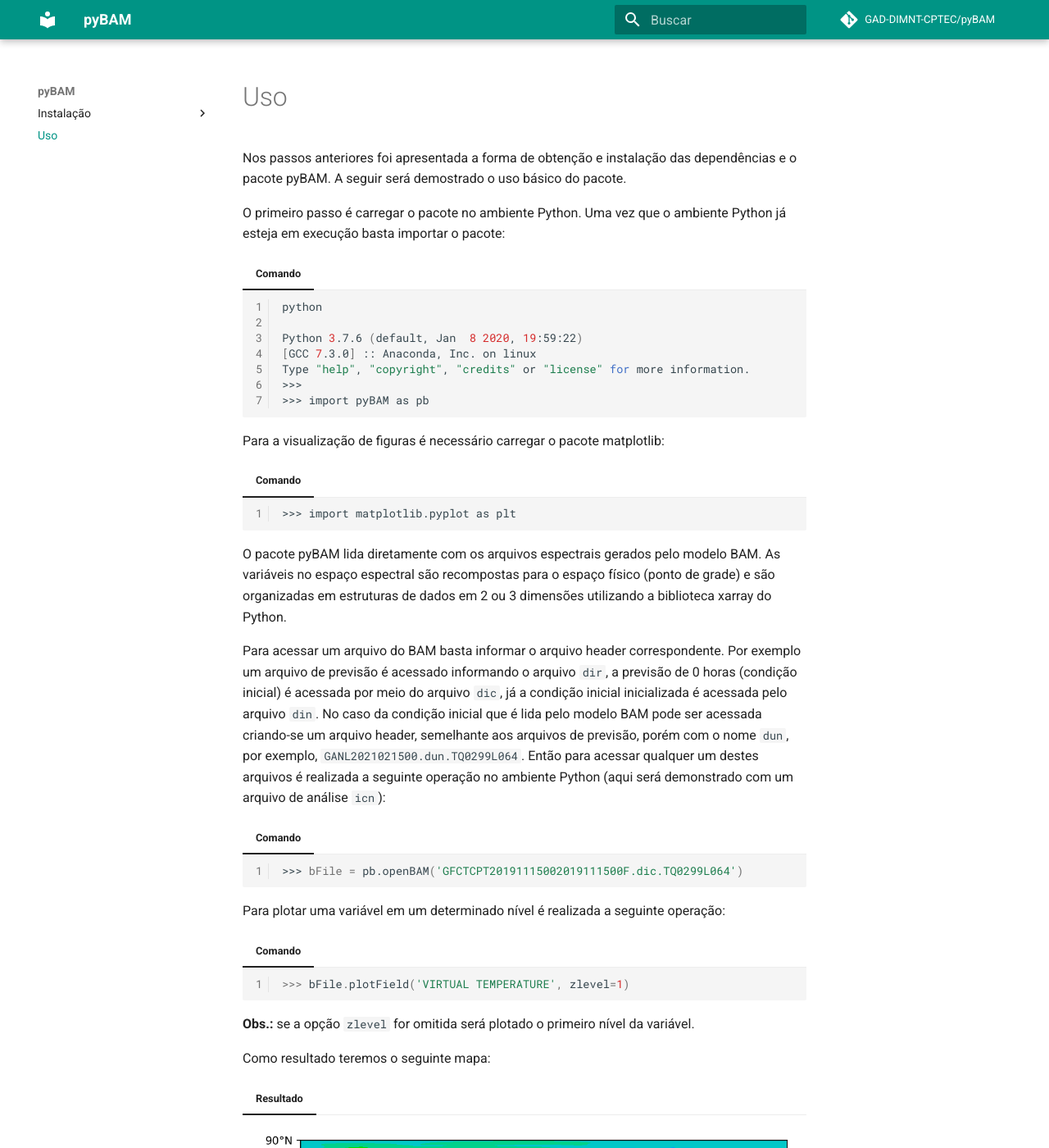
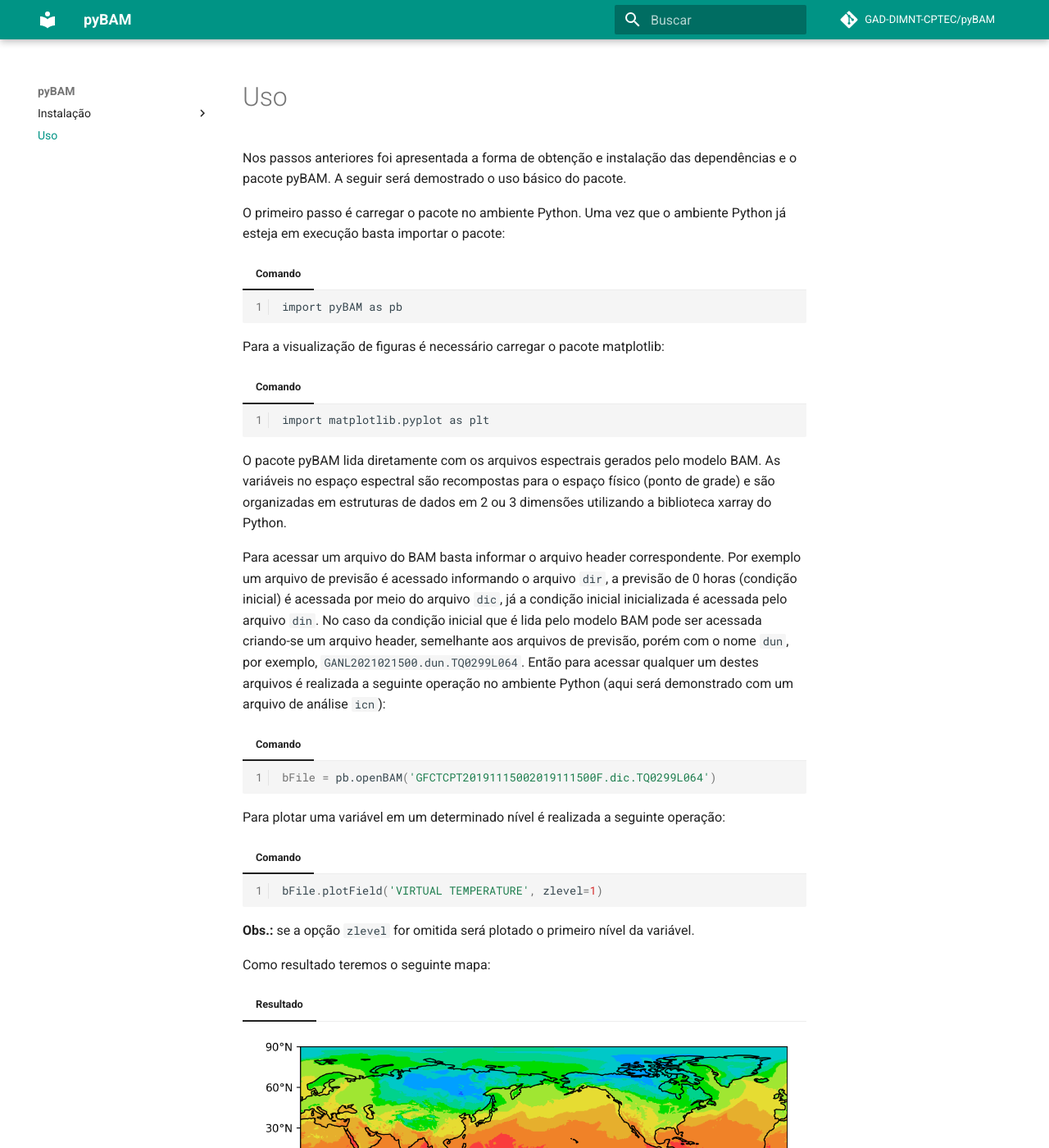
Before and after one commit to GAD-DIMNT-CPTEC/pyBAM, an MkDocs documentation site: the page built from docs/uso.md, in a window 1280 px wide and 1400 px high. Shown: the whole window at 82% size. Built offline with MkDocs 1.6.1 and Material for MkDocs 9.7.7, drawn with Linux system fonts in a browser that asks for light colours; comment, search, counter and statistics services are not loaded; some of the changed text lies outside the part shown.

Commit message:
Corrigindo detalhes do uso

````diff
--- a/docs/uso.md
+++ b/docs/uso.md
@@ -7,13 +7,7 @@ O primeiro passo é carregar o pacote no ambiente Python. Uma vez que o ambiente
 === "Comando"
 
     ```bash linenums="1"
-    python
-
-    Python 3.7.6 (default, Jan  8 2020, 19:59:22)
-    [GCC 7.3.0] :: Anaconda, Inc. on linux
-    Type "help", "copyright", "credits" or "license" for more information.
-    >>>
-    >>> import pyBAM as pb
+    import pyBAM as pb
     ```
 
 Para a visualização de figuras é necessário carregar o pacote matplotlib:
@@ -21,7 +15,7 @@ Para a visualização de figuras é necessário carregar o pacote matplotlib:
 === "Comando"
 
     ```bash linenums="1"
-    >>> import matplotlib.pyplot as plt
+    import matplotlib.pyplot as plt
     ```
 
 O pacote pyBAM lida diretamente com os arquivos espectrais gerados pelo modelo BAM. As variáveis no espaço espectral são recompostas para o espaço físico (ponto de grade) e são organizadas em estruturas de dados em 2 ou 3 dimensões utilizando a biblioteca xarray do Python.
@@ -31,7 +25,7 @@ Para acessar um arquivo do BAM basta informar o arquivo header correspondente. P
 === "Comando"
 
     ```bash linenums="1"
-    >>> bFile = pb.openBAM('GFCTCPT20191115002019111500F.dic.TQ0299L064')
+    bFile = pb.openBAM('GFCTCPT20191115002019111500F.dic.TQ0299L064')
     ```
 
 Para plotar uma variável em um determinado nível é realizada a seguinte operação:
@@ -39,7 +33,7 @@ Para plotar uma variável em um determinado nível é realizada a seguinte opera
 === "Comando"
 
     ```python linenums="1"
-    >>> bFile.plotField('VIRTUAL TEMPERATURE', zlevel=1)
+    bFile.plotField('VIRTUAL TEMPERATURE', zlevel=1)
     ```
 
 **Obs.:** se a opção `zlevel` for omitida será plotado o primeiro nível da variável.
@@ -55,7 +49,7 @@ Como resultado teremos o seguinte mapa:
 === "Comando"
 
     ```python linenums="1"
-    >>> field = bFile.getField('VIRTUAL TEMPERATURE', zlevel=55)
+    field = bFile.getField('VIRTUAL TEMPERATURE', zlevel=55)
     ```
 
 Desta forma a variável `field` conterá um xarray com a temperatura virtual no nível 55:
@@ -63,8 +57,8 @@ Desta forma a variável `field` conterá um xarray com a temperatura virtual no
 === "Comando"
 
     ```python linenums="1"
-    >>> field = bFile.getField('VIRTUAL TEMPERATURE', zlevel=55)
-    >>> print(field)
+    field = bFile.getField('VIRTUAL TEMPERATURE', zlevel=55)
+    print(field)
     ```
 
 === "Resultado"
@@ -95,16 +89,16 @@ Por outro lado, para obter campos 3D utiliza-se o método `getField3D`. Pelo fat
 === "Comando"
 
     ```python linenums="1"
-    >>> field3D = bFile.getField3D('VIRTUAL TEMPERATURE')
+    field3D = bFile.getField3D('VIRTUAL TEMPERATURE')
     VIRTUAL TEMPERATURE  has  64  zlevels
     This operation will take a while ...
     100%|===================================================|64/64 [01:48<00:00,  1.69s/it]
-    >>> print(field3D)
+    print(field3D)
     ```
 === "Resultado"
 
     ```python linenums="1"
-    <xarray.DataArray 'VIRTUAL TEMPERATURE' (zlev: 64, lat: 450, lon: 900)>
+    <xarray.DataArray 'VIRTUAL TEMPERATURE' (lev: 64, lat: 450, lon: 900)>
     array([[[252.69609, 252.69844, 252.70079, ..., 252.68913, 252.69144,
              252.69376],
             [252.21732, 252.22253, 252.22774, ..., 252.20169, 252.2069 ,
@@ -150,7 +144,7 @@ Como as variáveis `field` e `field3D` são estruturas de dados do tipo xarray,
 === "Comando"
 
     ```python linenums="1"
-    >>> field3D.sel(zlev=2).plot()
+    field3D.isel(lev=2).plot()
     ```
 
 O que resulta na seguinte imagem:
@@ -164,12 +158,12 @@ O que resulta na seguinte imagem:
 === "Comando"
 
     ```python linenums="1"
-    >>> zonal_mean = field3D.mean(dim='lon')
-    >>> zonal_mean.plot.contourf(levels=13, yincrease=False, cmap='jet', extend='both')
-    >>> zonal_mean.plot.contour(levels=13, yincrease=False, colors='k')
-    >>> plt.yscale('log')
-    >>> plt.gca().yaxis.set_major_formatter(mpl.ticker.ScalarFormatter()
-    >>> plt.show()
+    zonal_mean = field3D.mean(dim='lon')
+    zonal_mean.plot.contourf(levels=13, yincrease=False, cmap='jet', extend='both')
+    zonal_mean.plot.contour(levels=13, yincrease=False, colors='k')
+    plt.yscale('log')
+    plt.gca().yaxis.set_major_formatter(mpl.ticker.ScalarFormatter()
+    plt.show()
     ```
 
 O que deve resultar na seguinte imagem:
````
Also changed, not shown: other parts of docs/uso.md (+1 -1 lines).
